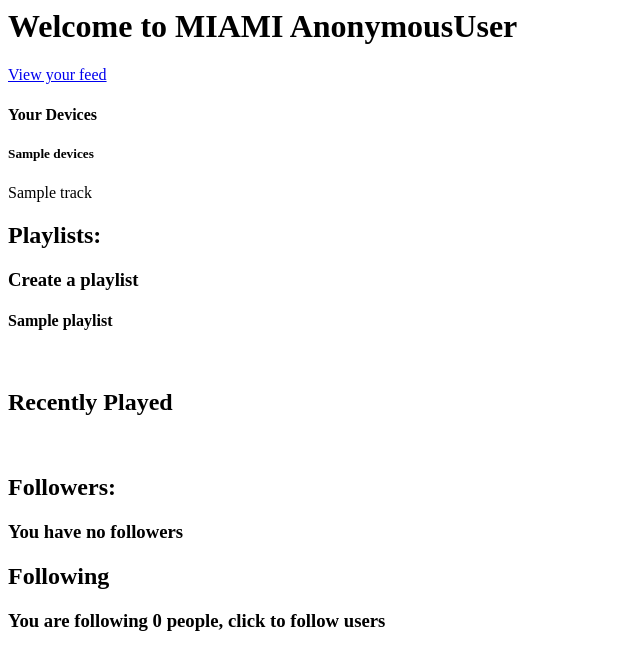
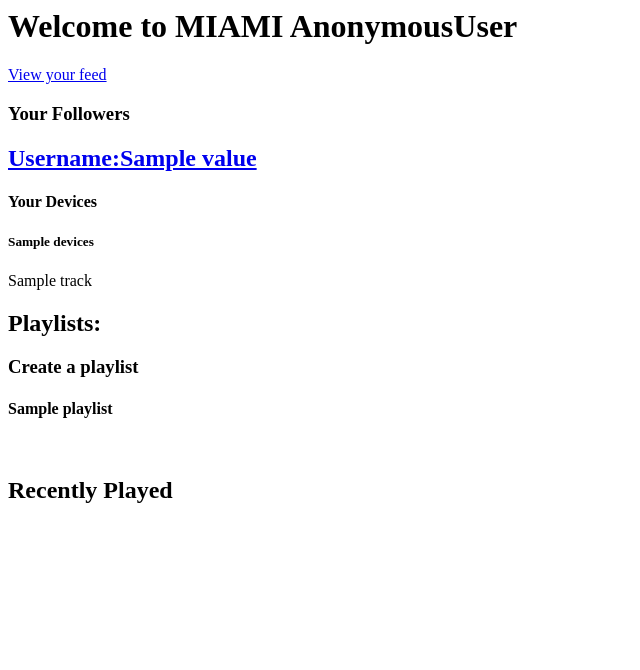
Before and after one commit to MoizAhmedd/SpotiSocial, a Django app: template templates/dashboard.html in a window 1280 px wide. Shown: the top 670 px of the page, without its empty margins (0-640 px from the left). Run offline with Django 3.2, Linux system fonts and the light colour scheme; the template is opened without the code that fills it: most values are stand-ins (such as "Sample title", 1, 10 or a date in 2020).

Commit message:
show followers on dashboard

```diff
--- a/templates/dashboard.html
+++ b/templates/dashboard.html
@@ -1,6 +1,13 @@
 <h1>Welcome to MIAMI {{user}}</h1>
 
 <a href = "{% url 'feed' uid%}">View your feed</a>
+
+{% if followers %}
+<h3>Your Followers</h3>
+{% for key,value in followers.items%}
+<a href = "{% url 'dashboard' key%}"><h2>Username:{{value}}</h2></a>
+{% endfor %}
+{% endif %}
 
 <h4>Your Devices</h4>
 <h5>{{devices}}</h5>
@@ -49,7 +56,3 @@
         <br>
         {% endfor %}
 {% endfor %}
-<h2>Followers:</h2>
-    <h3>You have no followers</h3>
-<h2>Following</h2>
-    <h3>You are following 0 people, click to follow users</h3>
```
